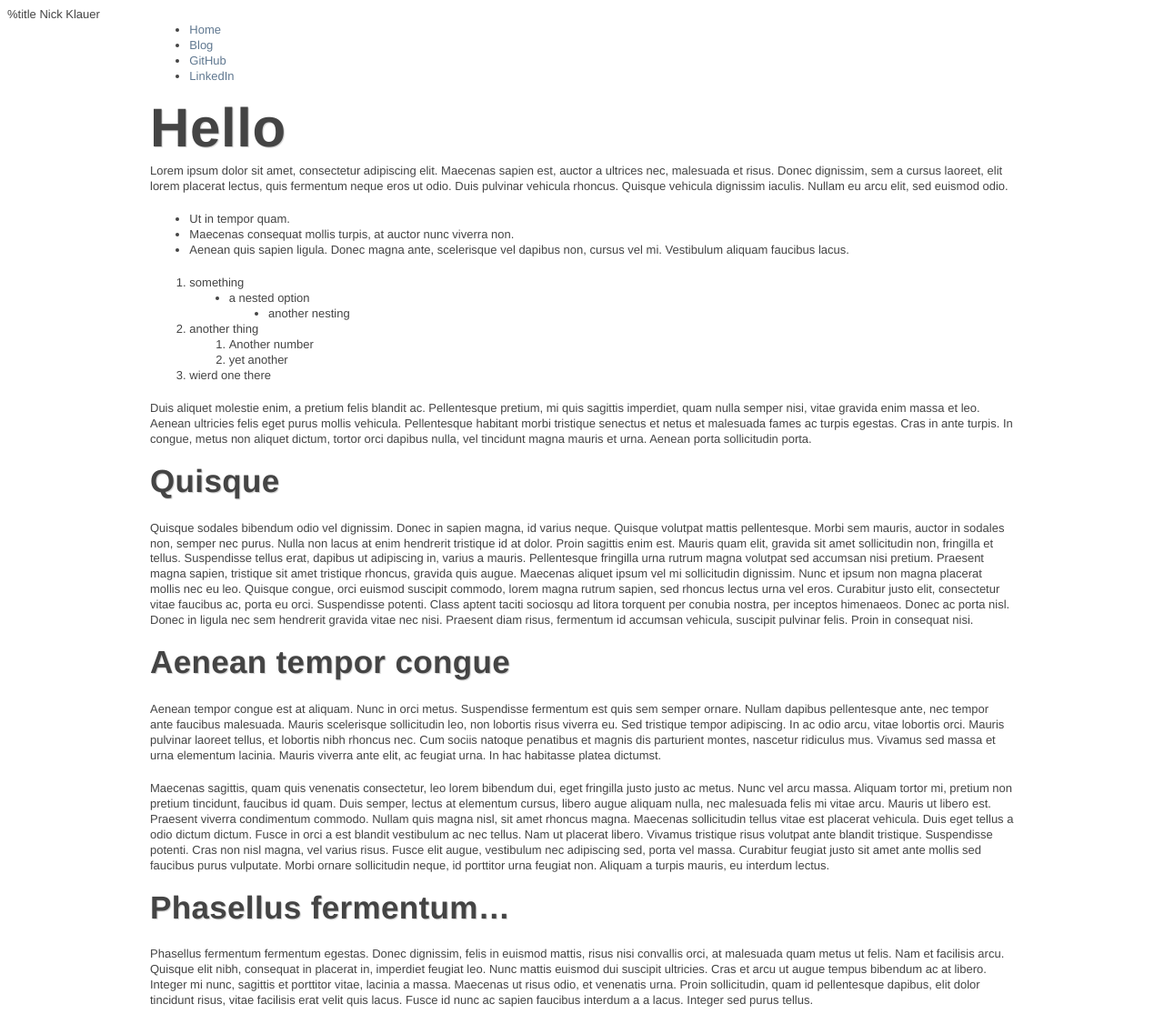
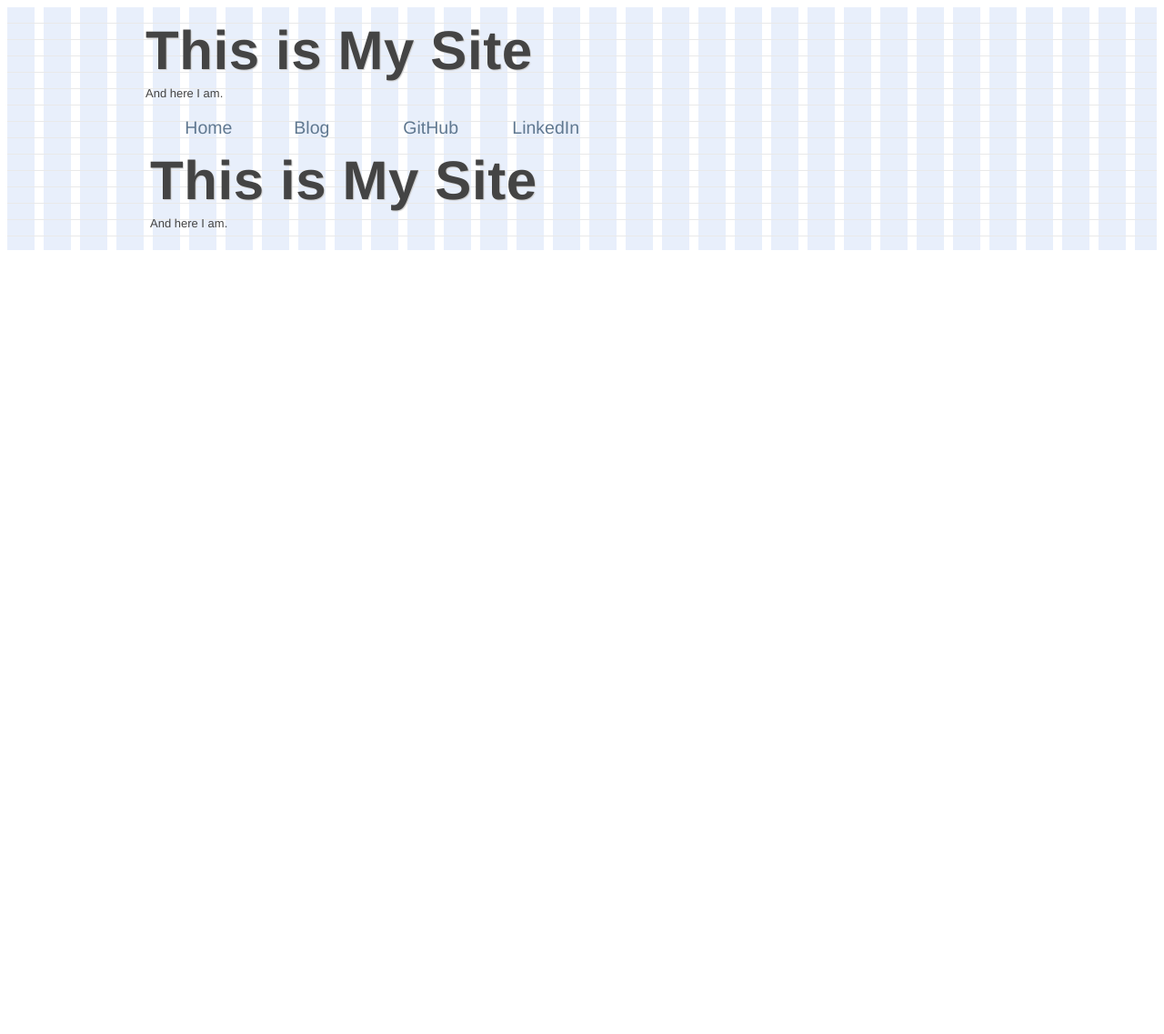
Before and after one commit to klauern/klauern.github.com, a Jekyll site: the page built from index.markdown, in a window 1280 px wide. Shown: the whole page at 91% size. Built offline with Jekyll 4.4.1, drawn with Linux system fonts in a browser that asks for light colours; nearby versions of some CDN libraries; after the commit the page ends 900 px from its top, so only the background shows below that.

Commit message:
I think I'm getting a feel for how Compass actually works.

```diff
--- a/_layouts/default.html
+++ b/_layouts/default.html
@@ -9,7 +9,8 @@
   <!--<![endif]-->
   <head>
     <meta charset='UTF-8' />
-    <meta content='IE=edge,chrome=1' http-equiv='X-UA-Compatible'>%title Nick Klauer</meta>
+    <meta content='IE=edge,chrome=1' http-equiv='X-UA-Compatible' />
+    <title>Nick Klauer</title>
     <meta content='Nick Klauer' name='author' />
     <meta content='width-device-width, initial-scale=1.0' name='viewport' />
     <link href='/favicon.ico' rel='shortcut icon' />
@@ -19,10 +20,12 @@
     <script src='js/libs/modernizr-1.7.min.js'></script>
   </head>
   <body>
-    <div class='container showgrid' id='container'>
-      <header></header>
-      <div id='main' role='main'>
+    <div class='showgrid' id='container'>
+      <header>
         <div id='sidebar'>
+          <h1>This is My Site</h1>
+          <p>And here I am.</p>
+          <div id='nav'>
             <ul>
               <li>
                 <a href='http://nickklauer.info'>
@@ -46,6 +49,9 @@
               </li>
             </ul>
           </div>
+        </div>
+      </header>
+      <div class='container' id='main' role='main'>
         {{ content }}
       </div>
       <footer></footer>
--- a/elements.html
+++ b/elements.html
@@ -38,7 +38,7 @@
 
 <body>
 
-  <div id="container">
+  <div id="container" class="showgrid">
     <header>
 
     </header>
--- a/index.markdown
+++ b/index.markdown
@@ -3,87 +3,6 @@ layout: default
 title: Nick Klauer
 ---
 
-Hello
-=====
-Lorem ipsum dolor sit amet, consectetur adipiscing elit. Maecenas sapien est,
-auctor a ultrices nec, malesuada et risus. Donec dignissim, sem a cursus
-laoreet, elit lorem placerat lectus, quis fermentum neque eros ut odio. Duis
-pulvinar vehicula rhoncus. Quisque vehicula dignissim iaculis. Nullam eu arcu
-elit, sed euismod odio.
-
-* Ut in tempor quam.
-* Maecenas consequat mollis turpis, at auctor nunc viverra non.
-* Aenean quis sapien ligula. Donec magna ante, scelerisque vel dapibus non,
-  cursus vel mi. Vestibulum aliquam faucibus lacus.
-
-1. something
-   * a nested option
-     * another nesting
-2. another thing
-   1. Another number
-   2. yet another
-3. wierd one there
-
-
-Duis aliquet molestie enim, a pretium felis blandit ac. Pellentesque pretium,
-mi quis sagittis imperdiet, quam nulla semper nisi, vitae gravida enim massa et
-leo. Aenean ultricies felis eget purus mollis vehicula. Pellentesque habitant
-morbi tristique senectus et netus et malesuada fames ac turpis egestas. Cras in
-ante turpis. In congue, metus non aliquet dictum, tortor orci dapibus nulla,
-vel tincidunt magna mauris et urna. Aenean porta sollicitudin porta.
-
-Quisque
--------
-Quisque sodales bibendum odio vel dignissim. Donec in sapien magna, id varius
-neque. Quisque volutpat mattis pellentesque. Morbi sem mauris, auctor in
-sodales non, semper nec purus. Nulla non lacus at enim hendrerit tristique id
-at dolor. Proin sagittis enim est. Mauris quam elit, gravida sit amet
-sollicitudin non, fringilla et tellus. Suspendisse tellus erat, dapibus ut
-adipiscing in, varius a mauris. Pellentesque fringilla urna rutrum magna
-volutpat sed accumsan nisi pretium. Praesent magna sapien, tristique sit amet
-tristique rhoncus, gravida quis augue. Maecenas aliquet ipsum vel mi
-sollicitudin dignissim. Nunc et ipsum non magna placerat mollis nec eu leo.
-Quisque congue, orci euismod suscipit commodo, lorem magna rutrum sapien, sed
-rhoncus lectus urna vel eros. Curabitur justo elit, consectetur vitae faucibus
-ac, porta eu orci. Suspendisse potenti. Class aptent taciti sociosqu ad litora
-torquent per conubia nostra, per inceptos himenaeos. Donec ac porta nisl. Donec
-in ligula nec sem hendrerit gravida vitae nec nisi. Praesent diam risus,
-fermentum id accumsan vehicula, suscipit pulvinar felis. Proin in consequat
-nisi.
-
-Aenean tempor congue
---------------------
-Aenean tempor congue est at aliquam. Nunc in orci metus. Suspendisse fermentum
-est quis sem semper ornare. Nullam dapibus pellentesque ante, nec tempor ante
-faucibus malesuada. Mauris scelerisque sollicitudin leo, non lobortis risus
-viverra eu. Sed tristique tempor adipiscing. In ac odio arcu, vitae lobortis
-orci. Mauris pulvinar laoreet tellus, et lobortis nibh rhoncus nec. Cum sociis
-natoque penatibus et magnis dis parturient montes, nascetur ridiculus mus.
-Vivamus sed massa et urna elementum lacinia. Mauris viverra ante elit, ac
-feugiat urna. In hac habitasse platea dictumst.
-
-Maecenas sagittis, quam quis venenatis consectetur, leo lorem bibendum dui,
-eget fringilla justo justo ac metus. Nunc vel arcu massa. Aliquam tortor mi,
-pretium non pretium tincidunt, faucibus id quam. Duis semper, lectus at
-elementum cursus, libero augue aliquam nulla, nec malesuada felis mi vitae
-arcu. Mauris ut libero est. Praesent viverra condimentum commodo. Nullam quis
-magna nisl, sit amet rhoncus magna. Maecenas sollicitudin tellus vitae est
-placerat vehicula. Duis eget tellus a odio dictum dictum. Fusce in orci a est
-blandit vestibulum ac nec tellus. Nam ut placerat libero. Vivamus tristique
-risus volutpat ante blandit tristique. Suspendisse potenti. Cras non nisl
-magna, vel varius risus. Fusce elit augue, vestibulum nec adipiscing sed, porta
-vel massa. Curabitur feugiat justo sit amet ante mollis sed faucibus purus
-vulputate. Morbi ornare sollicitudin neque, id porttitor urna feugiat non.
-Aliquam a turpis mauris, eu interdum lectus.
-
-Phasellus fermentum...
-----------------------
-Phasellus fermentum fermentum egestas. Donec dignissim, felis in euismod
-mattis, risus nisi convallis orci, at malesuada quam metus ut felis. Nam et
-facilisis arcu. Quisque elit nibh, consequat in placerat in, imperdiet feugiat
-leo. Nunc mattis euismod dui suscipit ultricies. Cras et arcu ut augue tempus
-bibendum ac at libero. Integer mi nunc, sagittis et porttitor vitae, lacinia
-a massa. Maecenas ut risus odio, et venenatis urna. Proin sollicitudin, quam id
-pellentesque dapibus, elit dolor tincidunt risus, vitae facilisis erat velit
-quis lacus. Fusce id nunc ac sapien faucibus interdum a a lacus. Integer sed
-purus tellus.
+This is My Site
+===============
+And here I am.
--- a/src/partials/_dev1.scss
+++ /dev/null
@@ -1,2 +0,0 @@
-/*	Styles by {Developer's Name}
-*/
--- a/src/partials/_dev2.scss
+++ /dev/null
@@ -1,2 +0,0 @@
-/*	Styles by {Developer's Name}
-*/
--- a/src/partials/_grid.scss
+++ b/src/partials/_grid.scss
@@ -19,7 +19,7 @@
 
 /* Use this class on any .span / container to see the grid. */
 .showgrid {
-  background: url(img/grid.png);
+  background: url(grid.png);
 }
 
 
--- a/src/partials/_reset.scss
+++ b/src/partials/_reset.scss
@@ -13,7 +13,7 @@ menu, nav, section, summary, time, mark, audio, video {
   background:transparent;
 }
 article, aside, details, figcaption, figure, footer, header, hgroup, menu, nav, section {
-    display:block;
+  display:block;
 }
 nav ul { list-style:none; }
 blockquote, q { quotes:none; }
--- a/src/style.scss
+++ b/src/style.scss
@@ -22,8 +22,6 @@
 You can add more developers in the /src/partials/ directory.
 If you're working solo, you can just get rid of the next two lines and the two _dev1.scss and _dev2.scss partials
  */
-@import "partials/dev1";
-@import "partials/dev2";
 @import "partials/nick";
 
 @media all and (orientation:portrait) {
```
Also changed, not shown: src/partials/_fonts.scss (+4 -4 lines), src/partials/_nick.scss (+13 -1 lines), css/grid.png (added), css/style.css, src/partials/_redefine.scss (indentation only), src/partials/_typography.scss (indentation only), 1 other file. Lines whose indentation alone changed are shown as unchanged.
